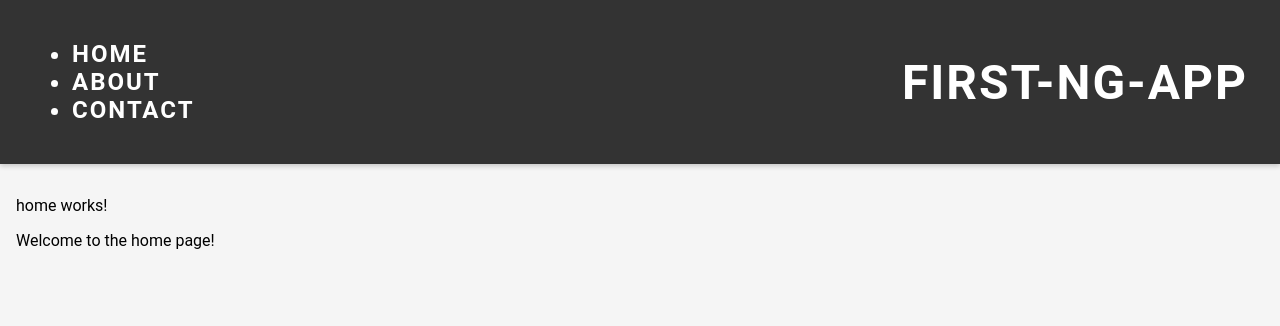
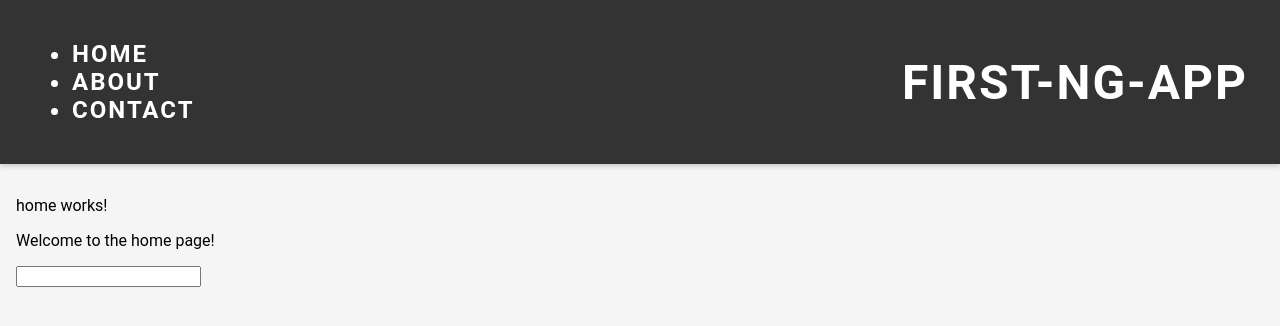
Before and after one commit to MukelaniGumaMashoba/first-ng-app, an Angular app: page / in a window 1280 px wide. Shown: the top 326 px of the page. Built offline with nearby package versions, Linux system fonts and the light colour scheme.

Commit message:
event listeners binding

```diff
--- a/src/app/app.component.ts
+++ b/src/app/app.component.ts
@@ -5,12 +5,13 @@ import { HeaderComponent } from './components/header/header.component';
 
 @Component({
   selector: 'app-root',
-  imports: [RouterOutlet, HomeComponent, HeaderComponent],
+  imports: [HomeComponent, HeaderComponent],
   template: `
     <app-header />
     <main>
       <app-home />
     </main>
+
   `,
   styles: ['main { padding: 16px; }'],
 
--- a/src/app/home/home.component.html
+++ b/src/app/home/home.component.html
@@ -1,2 +1,3 @@
 <p>home works!</p>
 <app-greeting [message]="message()" />
+<input type="text" (keyup)="keyUpHnadler($event)" />
--- a/src/app/home/home.component.ts
+++ b/src/app/home/home.component.ts
@@ -9,4 +9,7 @@ import { GreetingComponent } from '../components/greeting/greeting.component';
 })
 export class HomeComponent {
  message = signal('Welcome to the home page!');
+ keyUpHnadler(event: KeyboardEvent) {
+   console.log(`Key ${event.key} event was triggered`);
+ }
 }
```
